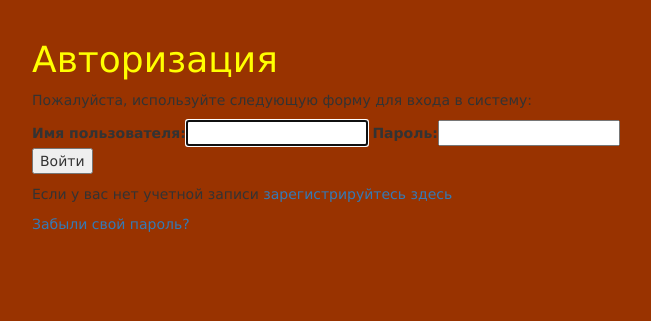
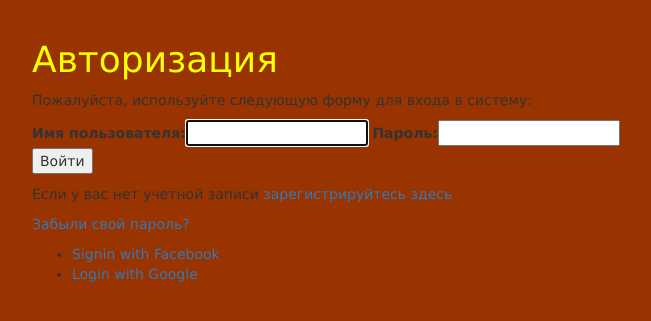
Before and after one commit to Rudolf866/Django_Tytorial, a Django app: page /account/login/ in a window 1280 px wide. Shown: the part 52-373 px from the top of the page, without its empty margins (38-689 px from the left). Run offline with Django 3.2, Linux system fonts and the light colour scheme; some libraries are stand-ins or nearby versions.

Commit message:
'Auth_Google'

```diff
--- a/blog/urls.py
+++ b/blog/urls.py
@@ -31,6 +31,7 @@ urlpatterns = [
     path('admin/', admin.site.urls),
     path('sitemap.xml', sitemap, {'sitemaps': sitemaps}, name='django.contrib.sitemaps.views.sitemap'),
     path('feed/', LatestPostsFeed(), name='post_feed'),
+    path('social-auth/', include('social_django.urls', namespace='social')),
 ]
 
 if settings.DEBUG:
--- a/templates/registration/login.html
+++ b/templates/registration/login.html
@@ -17,4 +17,15 @@
  <p>Если у вас нет учетной записи <a href="{% url "register" %}">зарегистрируйтесь здесь</a></p>
  <p><a href="{% url "password_reset" %}">Забыли свой пароль?</a></p>
  </div>
+    <div class="social">
+ <ul>
+ <li class="facebook"><a href="{% url "social:begin" "facebook" %}">
+ Signin with Facebook</a></li>
+     <li class="google">
+ <a href="{% url "social:begin" "google-oauth2" %}">
+ Login with Google
+ </a>
+</li>
+ </ul>
+</div>
 {% endblock %}
```
Also changed, not shown: blog/settings.py (+10 -1 lines), static/img/001452689-1024x576.jpg (added).
